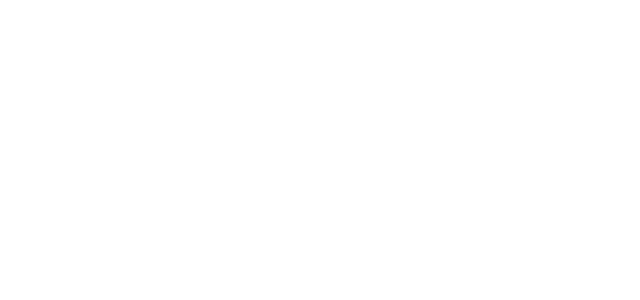
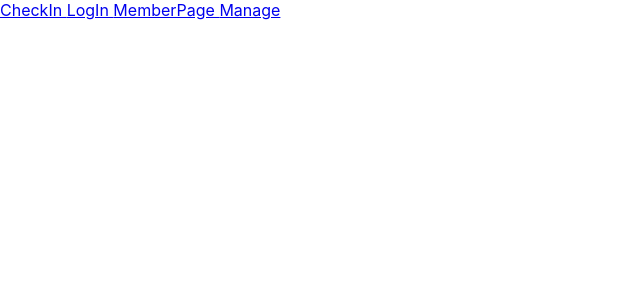
Before and after one commit to dgaujero/FitBMS, a React (Create React App) app in the folder client/: page / in a window 1280 px wide. Shown: the top 300 px of the page, without its empty margins (0-640 px from the left). Built offline with nearby package versions, Linux system fonts and the light colour scheme.

Commit message:
added nav for components

```diff
--- a/client/src/App.js
+++ b/client/src/App.js
@@ -4,10 +4,12 @@ import CheckIn from "./pages/checkIn";
 import Manage from './pages/manage';
 import MemberPortal from './pages/memberPortal';
 import MemberPage from "./pages/memberPage";
+import SelectPage from "./pages/selectPage";
 
 function App() {
   return (
     <Router>
+      <Route path="/" component={SelectPage}/>
       <Route path="/checkin" component={CheckIn} />
       <Route path="/memberportal" component={MemberPortal} />
       <Route path="/manage" component={Manage} />
--- a/client/src/pages/memberPage.js
+++ b/client/src/pages/memberPage.js
@@ -15,7 +15,7 @@ function MemberPage(){
             <IconButton edge="start" color="inherit" aria-label="menu">
             </IconButton>
             <Typography variant="h6">
-            News
+            FitnessBMS
             </Typography>
             <Button color="inherit">Login</Button>
             </Toolbar>
--- /dev/null
+++ b/client/src/pages/selectPage.js
@@ -0,0 +1,15 @@
+import React from "react";
+import {Link} from 'react-router-dom';
+
+function SelectPage(){
+    return(
+        <div>
+            <Link to="/checkin">CheckIn   </Link>
+            <Link to="/memberportal">LogIn   </Link>
+            <Link to="/member">MemberPage   </Link>
+            <Link to="/manage">Manage   </Link>
+        </div>
+    );
+}
+
+export default SelectPage;
```
